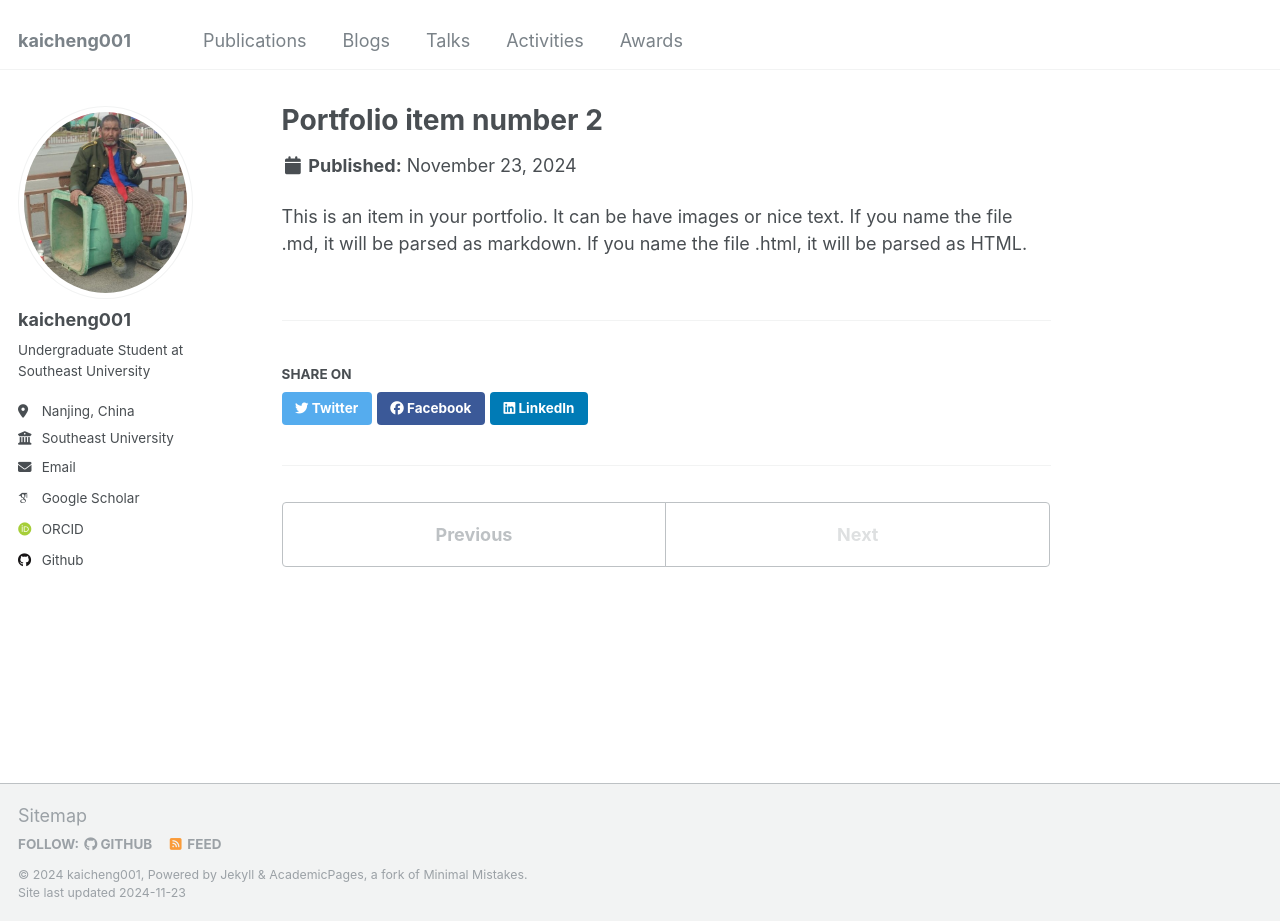
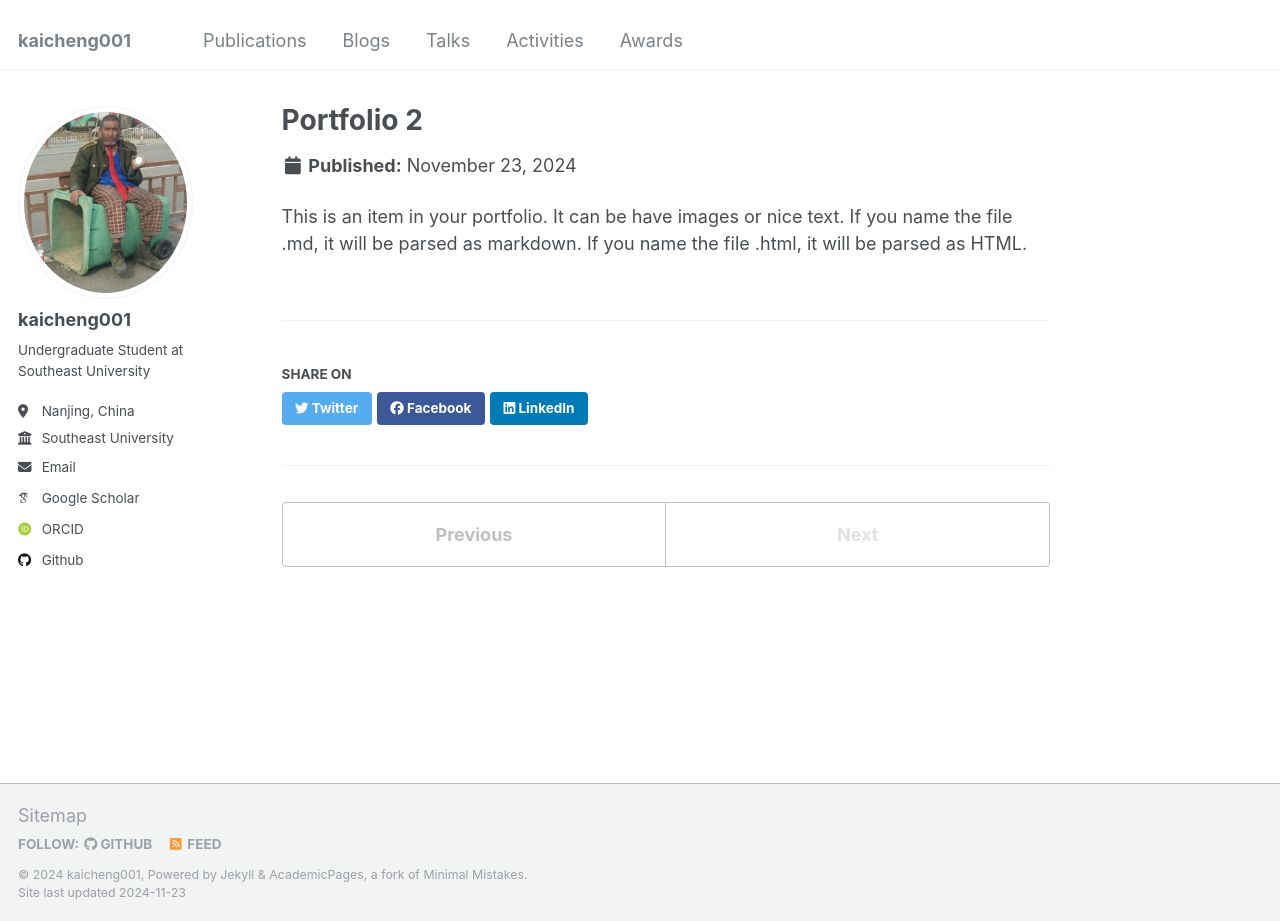
Before and after one commit to kaicheng001/kaicheng001.github.io, a Jekyll site: the page built from _portfolio/portfolio-2.html, in a window 1280 px wide and 921 px high. Built offline with Jekyll 4.4.1, drawn with Linux system fonts in a browser that asks for light colours; some web fonts are replaced; part of the change alters nothing that is shown.

Commit message:
remove Portfolio item number 2

```diff
--- a/_portfolio/portfolio-2.html
+++ b/_portfolio/portfolio-2.html
@@ -1,7 +1,7 @@
 ---
-title: "Portfolio item number 2"
+<!-- title: "Portfolio item number 2"
 excerpt: "Short description of portfolio item number 2 <br/><img src='/images/500x300.png'>"
-collection: portfolio
+collection: portfolio -->
 ---
 
 This is an item in your portfolio. It can be have images or nice text. If you name the file .md, it will be parsed as markdown. If you name the file .html, it will be parsed as HTML.
```
